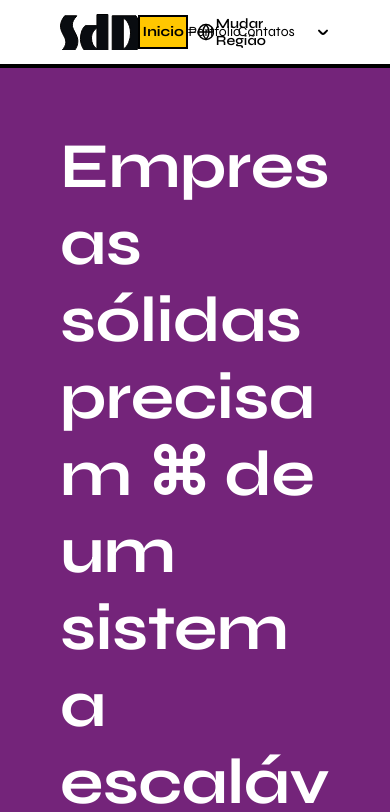
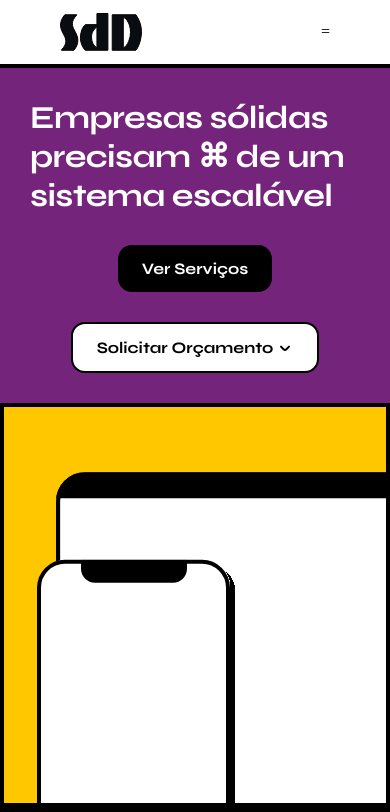
Before and after one commit to LyanBrito/sdd-rebranding.vite, a React (Vite) app: page / in a window 390 px wide. Shown: the top 812 px of the page. Built offline with nearby package versions, Linux system fonts and the light colour scheme; a web font is replaced by a local one.

Commit message:
feat: finished responsive bugs

```diff
--- a/src/components/Header.tsx
+++ b/src/components/Header.tsx
@@ -3,21 +3,41 @@ import * as Icons from "../assets/icons/Icons.tsx";
 import LangHandler from "./LangHandler.tsx";
 import * as S from "./styles.ts";
 import {useState} from "react";
+import type {Variants} from "motion";
 
 interface HeaderProps {
     page: string;
 }
 
 export default function Header({page}: HeaderProps) {
-    const [isVisible, setIsVisible] = useState(false)
+    const [isContainerVisible, setIsContainerVisible] = useState(true)
+    const menuVariants: Variants = {
+        open: {
+            opacity: 1,
+            y: 0,
+            scale: 1,
+            transition: {
+                duration: 0.3,
+                ease: "easeOut"
+            }
+        },
+        closed: {
+            opacity: 0,
+            y: -20,
+            scale: 0.95,
+            transition: {
+                duration: 0.2,
+                ease: "easeIn"
+            }
+        }
+    };
 
     return (
         <S.HeaderContainer>
             <Icons.SDDLogo/>
-            <NavBar isVisible={isVisible} page={page}/>
-            <button onClick={() => setIsVisible(!isVisible)}>=</button>
-            {/*estilizar aparecer e sumir dele pelo styled-components*/}
-            <LangHandler/>
+            <NavBar isVisible={isContainerVisible} page={page} menuVariants={menuVariants}/>
+            <LangHandler isContainerVisible={isContainerVisible} menuVariantes={menuVariants}/>
+            <S.HamburguerMenu onClick={() => setIsContainerVisible(!isContainerVisible)}>=</S.HamburguerMenu>
         </S.HeaderContainer>
     )
 }
--- a/src/components/LangHandler.tsx
+++ b/src/components/LangHandler.tsx
@@ -4,14 +4,23 @@ import * as I from "../assets/icons/Icons.tsx";
 import * as S from "./styles.ts";
 import {useState} from "react";
 import {AnimatePresence, motion} from "motion/react"
+import type {Variants} from "motion";
 
-export default function LangHandler() {
+interface LangProps {
+    isContainerVisible: boolean;
+    menuVariantes: Variants;
+}
+
+export default function LangHandler({isContainerVisible, menuVariantes}: LangProps) {
     const [isVisible, setIsVisible] = useState(false)
 
     return (
         <>
             <S.DropdownContainer
-                as={motion.div}
+                initial={false}
+                animate={isContainerVisible ? "closed" : "open"}
+                variants={menuVariantes}
+                style={{ pointerEvents: isContainerVisible ? "none" : "auto" }}
                 onClick={() => setIsVisible(!isVisible)}
                 whileTap={{scale: 0.98}}
             >
@@ -23,7 +32,7 @@ export default function LangHandler() {
                 >Mudar Região</S.DDLabel>
                 <I.ArrowIcon/>
             </S.DropdownContainer>
-            <AnimatePresence initial={false}>
+            <AnimatePresence initial={true}>
                 {isVisible ?
                     <S.LangOptionsWrapper
                         as={motion.div}
--- a/src/components/NavBar.tsx
+++ b/src/components/NavBar.tsx
@@ -1,12 +1,19 @@
 import * as S from "./styles.ts";
+import type {Variants} from "motion";
 
 type NavBarProps = {
     page: string;
+    menuVariants?: Variants;
+    isVisible: boolean;
 }
 
-export default function NavBar({page}: NavBarProps) {
+export default function NavBar({page, menuVariants, isVisible}: NavBarProps) {
     return (
-        <S.NavContainer>
+        <S.NavContainer
+            initial={false}
+            animate={isVisible ? "closed" : "open"}
+            variants={menuVariants}
+            style={{pointerEvents: isVisible ? "none" : "auto"}}>
             <S.NavLink
                 actualPage={page === "/"}
                 href="/">Inicio</S.NavLink>
--- a/src/components/projects/styles.ts
+++ b/src/components/projects/styles.ts
@@ -38,9 +38,10 @@ export const SectionContainer = styled(motion.section).attrs<SectionProps>({
     align-items: center;
     gap: 40px;
     width: 100%;
-    max-width: 1200px;
+    max-width: 1320px;
     @media (${device.laptop}) {
         flex-direction: column;
+        padding: 30px;
     }
 `;
 export const ContentWrapper = styled.div`
--- a/src/components/services/ServicesSection.tsx
+++ b/src/components/services/ServicesSection.tsx
@@ -6,7 +6,9 @@ export default function ServicesSection() {
     return (
         <S.SectionContainer>
             <S.SectionTitle>Servçios</S.SectionTitle>
-            <S.SectionText>dfghjkl;</S.SectionText>
+            <S.SectionText>Do branding à experiência digital ✶
+                Soluções integradas em design, software, automação e capacitação para gerar valor e impulsionar
+                resultados.</S.SectionText>
             <S.Grid>
                 {servicesData.map((service) => (
                     <ServiceCard
--- a/src/components/services/styles.ts
+++ b/src/components/services/styles.ts
@@ -1,6 +1,7 @@
 import styled from "styled-components";
 import {Colors, Fonts} from "../../styles/util/variables.ts";
 import {motion} from "motion/react";
+import {device} from "../../styles/base/mixins.ts";
 
 // Card
 export const CardContainer = styled(motion.div).attrs({
@@ -20,6 +21,7 @@ export const CardContainer = styled(motion.div).attrs({
     border: 3px solid ${Colors.black};
     background-color: ${Colors.white} ;
     box-shadow: 4px 4px 0 0 ${Colors.purple}, 0 0 0 0 'transparent', 0 0 0 0 'transparent', 0 0 0 0 'transparent';
+
 `
 export const CardBody = styled.div`
     display: flex;
@@ -64,10 +66,14 @@ export const CardText = styled.p`
 export const SectionContainer = styled(motion.div)`
     display: flex;
     flex-direction: column;
+    align-items: center;
     width: 100%;
     padding: 60px;
     gap: 40px;
     background-color: ${Colors.purple};
+    @media ${device.tablet} {
+        padding: 30px;
+    ;
 `
 
 export const Grid = styled.div`
@@ -76,6 +82,13 @@ export const Grid = styled.div`
     gap: 20px;
     padding: 40px;
     width: 100%;
+    max-width: 1200px;
+    @media ${device.tablet} {
+        max-width: unset;
+        display: flex;
+        flex-direction: column;
+        padding: 0;
+    ;
 `;
 
 export const SectionTitle = styled.h4`
@@ -85,6 +98,8 @@ export const SectionTitle = styled.h4`
     font-style: normal;
     font-weight: 700;
     line-height: normal;
+    max-width: 1200px;
+    width: 100%;
 `
 
 export const SectionText = styled.p`
@@ -96,5 +111,6 @@ export const SectionText = styled.p`
     font-weight: 400;
     line-height: normal;
     width: 100%;
+    max-width: 1200px;
 
 `
--- a/src/components/styles.ts
+++ b/src/components/styles.ts
@@ -1,6 +1,7 @@
 import styled, {keyframes} from "styled-components";
 import {Colors, Fonts} from "../styles/util/variables.ts";
 import {motion} from "motion/react";
+import {device} from "../styles/base/mixins.ts";
 
 // Button
 interface ButtonProps {
@@ -35,13 +36,26 @@ interface NavProps {
     actualPage?: boolean;
 }
 
-export const NavContainer = styled.nav`
+export const NavContainer = styled(motion.nav)`
     display: flex;
     height: 64px;
     align-items: center;
     width: 17.96875%;
     gap: 3px;
-`
+
+    @media (max-width: 768px) {
+        background-color: ${Colors.white};
+        border: 4px solid ${Colors.black};
+        padding: 8px 12px;
+        gap: 8px;
+        height: fit-content;
+        width: fit-content;
+        flex-direction: column;
+        right: 60px;
+        top: 64px;
+        position: absolute;
+    }
+`;
 
 export const NavLink = styled(motion.a).attrs<NavProps>(() => ({
 //     animation props
@@ -74,13 +88,33 @@ export const HeaderContainer = styled.header`
     width: 100%;
     background: ${Colors.white};
 `
+export const HamburguerMenu = styled.button`
+    display: none;
+    height: 64px;
+    align-items: center;
 
+    @media (max-width: 768px) {
+        display: flex;
+    }
+`;
 // LangHandler
-export const DropdownContainer = styled.div`
+export const DropdownContainer = styled(motion.div)`
     display: flex;
     align-items: center;
     gap: 2px;
     cursor: pointer;
+
+    @media (max-width: 768px) {
+        position: absolute;
+        background-color: ${Colors.white};
+        border: 4px solid ${Colors.black};
+        padding: 8px 12px;
+        gap: 8px;
+        height: fit-content;
+        width: fit-content;
+        right: 60px;
+        top: 210px;
+    }
 `
 export const DDLabel = styled.p`
     font-family: ${Fonts.primalFF};
@@ -156,6 +190,8 @@ export const QuoteSection = styled.div<QuoteProps>`
     background-image: url(${props => props.bgImg});
     background-position: center;
     align-items: center;
+    @media ${device.tablet} {
+        flex-direction: column;
 `
 
 export const QuoteText = styled.h3`
@@ -166,6 +202,9 @@ export const QuoteText = styled.h3`
     font-style: normal;
     max-width: 926px;
     font-weight: 700;
+    @media ${device.tablet} {
+        font-size: ${Fonts.sizeSM};
+    }
 
     span {
         font-weight: 800;
@@ -174,7 +213,10 @@ export const QuoteText = styled.h3`
         font-family: ${Fonts.primalFF};
         font-size: ${Fonts.sizeLG};
         font-style: normal;
-    }
+        @media ${device.tablet} {
+            font-size: ${Fonts.sizeSM};
+
+        }
 `
 export const QuoteSimble = styled.span`
     color: ${Colors.white};
--- a/src/styles/base/globalStyles.ts
+++ b/src/styles/base/globalStyles.ts
@@ -127,6 +127,8 @@ export const ContentWrapper = styled.div`
     flex: 1 0 0;
     @media ${device.laptop} {
         max-width: unset;
+        padding: 30px;
+        align-items: center;
     }
 `
 export const StyledPlaceholderPreview = styled(PlaceholderPreview)`
@@ -147,12 +149,19 @@ export const HeroTitle = styled.h1`
     line-height: normal;
     letter-spacing: -0.64px;
     width: 100%;
+    @media ${device.mobileL} {
+        font-size: ${Fonts.sizeXL};
+    }
 `
 
 export const ButtonWrapper = styled.div`
     display: flex;
     align-items: flex-start;
     gap: 30px;
+    @media ${device.mobileL} {
+        flex-direction: column;
+        align-items: center;
+    }
 `
 
 // Footer
--- a/src/styles/base/mixins.ts
+++ b/src/styles/base/mixins.ts
@@ -2,7 +2,7 @@ export const device = {
     mobileS: `(max-width: 320px)`,
     mobileM: `(max-width: 375px)`,
     mobileL: `(max-width: 425px)`,
-    tablet: `(max-width: 768px))`,
+    tablet: `(max-width: 768px)`,
     laptop: `(max-width: 1024px)`,
     laptopL: `(max-width: 1220px)`,
     desktop: `(max-width: 1440px)`,
```
